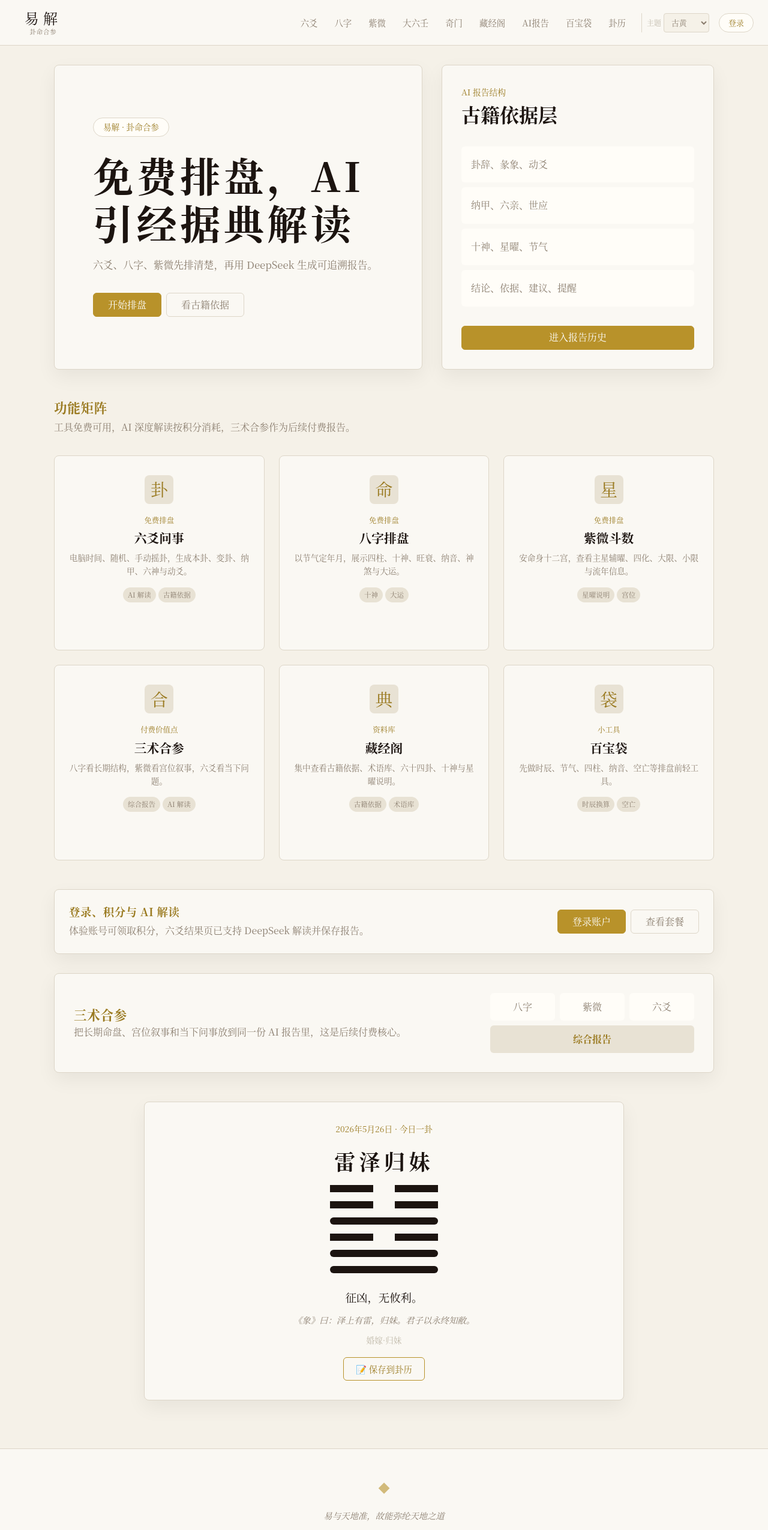
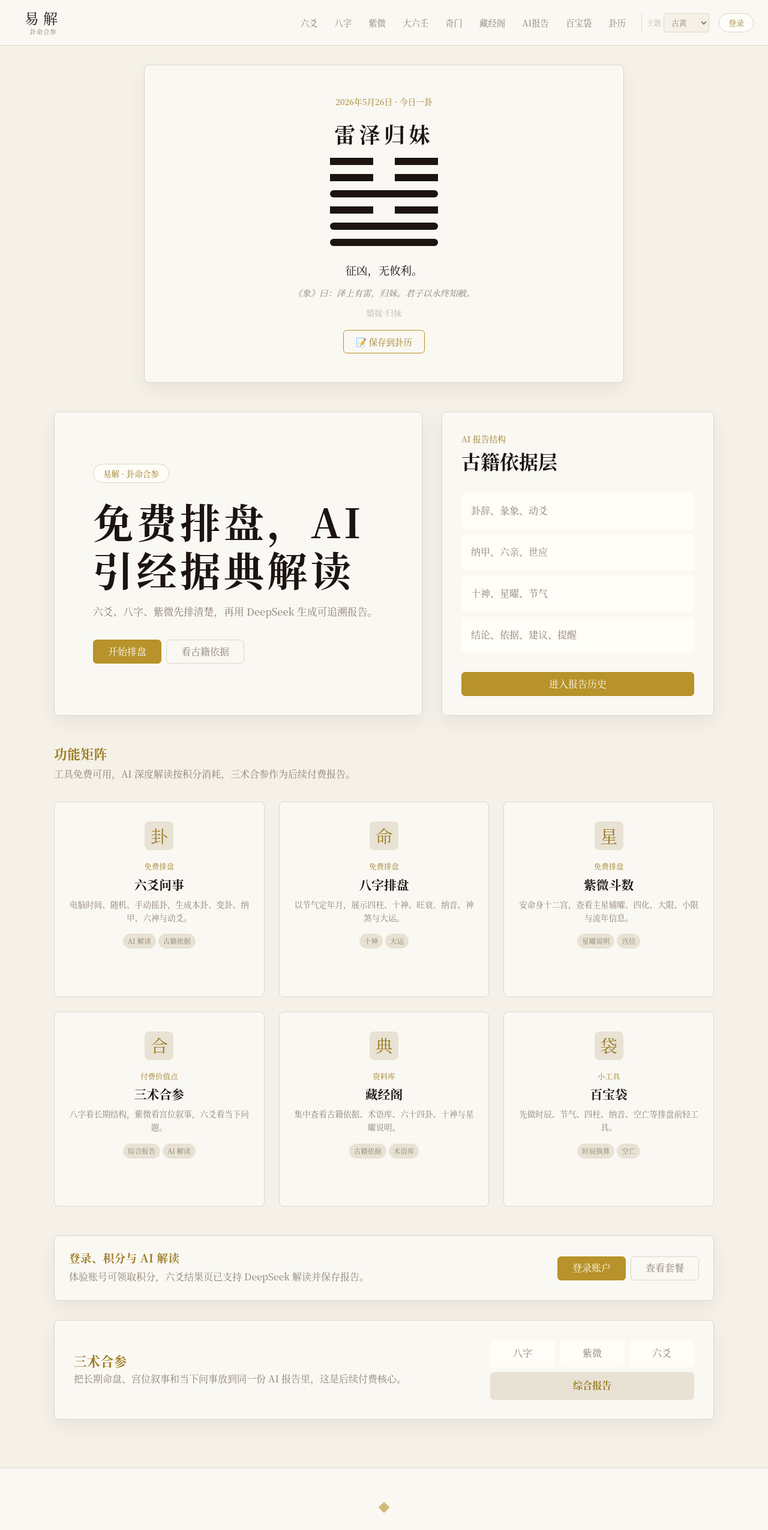
Before and after one commit to QAQMOON/yijing, a React (Vite) app: page / in a window 1280 px wide. Shown: the top 2550 px of the page at 60% size. Built offline with nearby package versions, Linux system fonts and the light colour scheme.

Commit message:
Move daily hexagram above product hero

```diff
--- a/src/pages/Home.jsx
+++ b/src/pages/Home.jsx
@@ -79,10 +79,27 @@ export default function Home() {
         path="/"
       />
 
+      <section className={styles.dailySection}>
+        <div className={styles.dailyCard}>
+          <p className={styles.date}>{formatDateCN()} · 今日一卦</p>
+          <h1 className={styles.hexagramName}>{getHexagramFullName(hexagram)}</h1>
+          <HexagramDisplay lines={hexagram.lines} size="large" />
+          <p className={styles.judgment}>{hexagram.judgment}</p>
+          {hexagram.image && (
+            <p className={styles.image}>《象》曰：{hexagram.image}</p>
+          )}
+          <p className={styles.meaning}>{hexagram.meaning}</p>
+          <SaveReading
+            onSave={(data) => saveReading({ type: 'daily', hexagramId: hexagram.id, ...data })}
+            hexagram={hexagram}
+          />
+        </div>
+      </section>
+
       <section className={styles.productHero}>
         <div className={styles.heroCopy}>
           <p className={styles.brandLine}>{BRAND_NAME} · {tagline}</p>
-          <h1>免费排盘，AI 引经据典解读</h1>
+          <h2>免费排盘，AI 引经据典解读</h2>
           <p className={styles.heroLead}>
             六爻、八字、紫微先排清楚，再用 DeepSeek 生成可追溯报告。
           </p>
@@ -142,22 +159,6 @@ export default function Home() {
         </div>
       </section>
 
-      <section className={styles.dailySection}>
-        <div className={styles.dailyCard}>
-          <p className={styles.date}>{formatDateCN()} · 今日一卦</p>
-          <h2 className={styles.hexagramName}>{getHexagramFullName(hexagram)}</h2>
-          <HexagramDisplay lines={hexagram.lines} size="large" />
-          <p className={styles.judgment}>{hexagram.judgment}</p>
-          {hexagram.image && (
-            <p className={styles.image}>《象》曰：{hexagram.image}</p>
-          )}
-          <p className={styles.meaning}>{hexagram.meaning}</p>
-          <SaveReading
-            onSave={(data) => saveReading({ type: 'daily', hexagramId: hexagram.id, ...data })}
-            hexagram={hexagram}
-          />
-        </div>
-      </section>
     </div>
   );
 }
--- a/src/pages/Home.module.css
+++ b/src/pages/Home.module.css
@@ -45,7 +45,7 @@
   margin-bottom: var(--space-lg);
 }
 
-.heroCopy h1 {
+.heroCopy h2 {
   max-width: 620px;
   margin-bottom: var(--space-md);
   font-size: clamp(2.4rem, 6vw, 4.2rem);
@@ -233,7 +233,7 @@
 .dailyCard {
   max-width: var(--content-width);
   margin: 0 auto;
-  padding: var(--space-xl);
+  padding: var(--space-2xl) var(--space-xl);
   text-align: center;
 }
 
@@ -290,7 +290,7 @@
     padding: var(--space-lg);
   }
 
-  .heroCopy h1 {
+  .heroCopy h2 {
     font-size: 2.25rem;
   }
 
```
Also changed, not shown: 1 other file (tests, documents, lock files or other folders).
